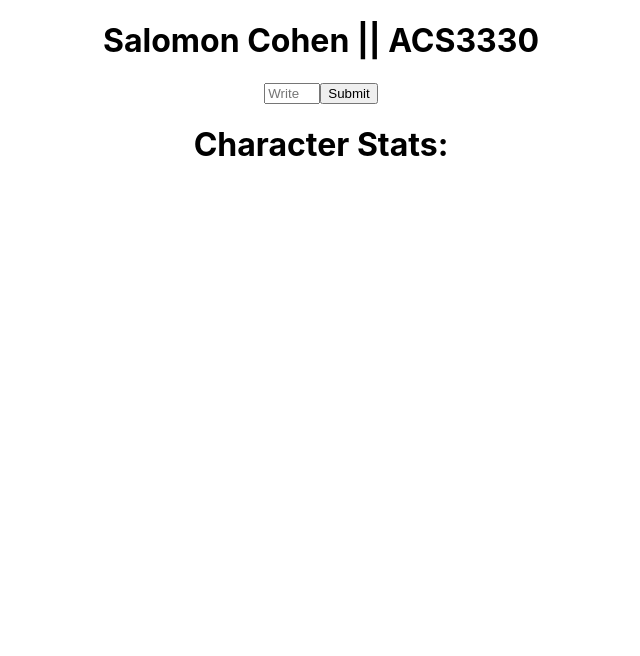
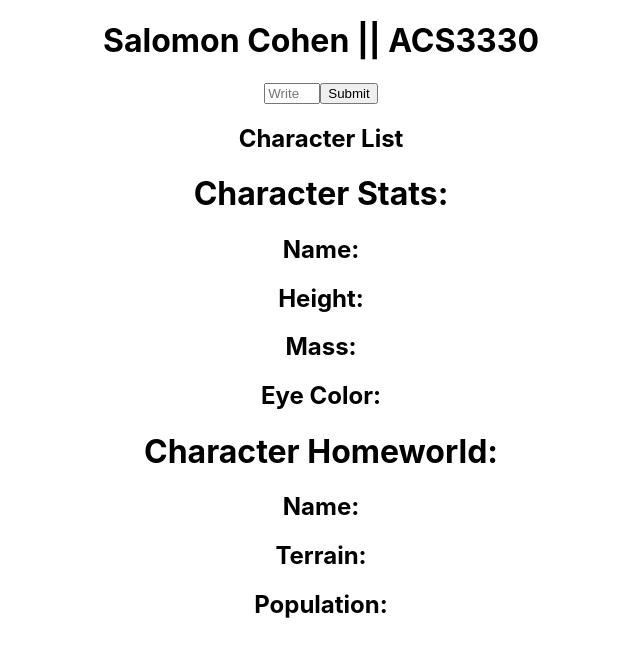
Before and after one commit to fibeep/SPA-ACS3330-Final, a React (Create React App) app: page / in a window 1280 px wide. Shown: the top 656 px of the page, without its empty margins (319-959 px from the left). Built offline with nearby package versions, Linux system fonts and the light colour scheme.

Commit message:
challenge 8 - homeworld

```diff
--- a/src/components/StarWars.js
+++ b/src/components/StarWars.js
@@ -3,25 +3,45 @@ import "../App.css";
 
 
 function StarWars(){
-
-  // ---------------------------- Constants
+  // ---------------------------- Constants ----------------------
   const [value, setValue] = useState("");
   const [data, setData] = useState("");
-  // ---------------------------- Constants
+  const [home, setHome] = useState("")
+  const charList = [];
+
+  // ---------------------------- Constants ----------------------
+
+  // ---------------------------- Helper Function ---------------
+
+    function setList(char){
+        charList.push(char)
+    }
+
+
+  // ---------------------------- Helper Function ---------------
 
   // ----------------------- API CALL ---------------
   async function getCharacter() {
     const path = `https://swapi.dev/api/people/${value}/`;
-    const res = await fetch(path)
-    const json = await res.json()
-    console.log(value)
-    console.log(json)
-    setData(json)
+    const res = await fetch(path);
+    const json = await res.json();
+
+    setData(json);
+
+    const homepath = await json.homeworld
+    const homeRes = await fetch(homepath)
+    const homeJson = await homeRes.json()
+
+    console.log(homepath)
+
+    setHome(homeJson)
   }
 
   // ----------------------- API CALL ---------------
 
   return (
+    <div>
+        <div>
       <div>
         <form
           onSubmit={(e) => {
@@ -38,11 +58,27 @@ const [data, setData] = useState("");
           />
           <button type="submit">Submit</button>
         </form>
+      </div>
+      <div>
+          <h2>Character List</h2>
+          <h3>{charList}</h3>
+
+      </div>
+      </div>
+      <div>
         <h1>Character Stats:</h1>
-      <h2>{data.name}</h2>
-      <h2>{data.height}</h2>
-      <h2>{data.mass}</h2>
-      <h2>{data.eye_color}</h2>
+        <h2>Name: {data.name}</h2>
+        <h2>Height: {data.height}</h2>
+        <h2>Mass: {data.mass}</h2>
+        <h2>Eye Color: {data.eye_color}</h2>
+
+        <h1>Character Homeworld:</h1>
+        <h2>Name: {home.name}</h2>
+        <h2>Terrain: {home.terrain}</h2>
+        <h2>Population: {home.population}</h2>
+
+
+      </div>
     </div>
   );
 }
```
Lines whose indentation alone changed are shown as unchanged.
